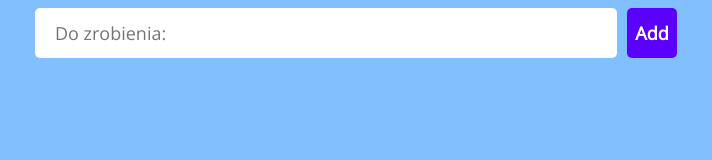
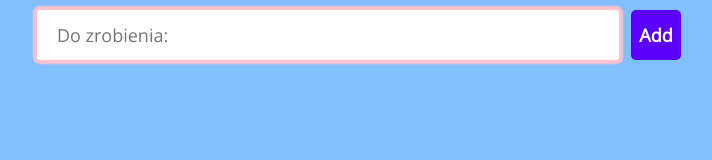
Before and after one commit to mexak/ToDoList, a plain HTML site: page todolist/todo.html in a window 1280 px wide. In both pictures the pointer is over the input "Do zrobienia:". Shown: the whole page, without its empty margins (73-785 px from the left). Drawn offline with nearby package versions, Linux system fonts and the light colour scheme.

Commit message:
Input, border, hover

```diff
--- a/todolist/css/main.css
+++ b/todolist/css/main.css
@@ -51,9 +51,11 @@ header input {
 
 }
 
-/*header input::-moz-input-placeholder-{
-  color: #DBB7FF;
-}*/
+header input:hover{
+  border-color: pink;
+  border-width: 2px;
+  box-shadow: 0 0 2px 2px pink;
+}
 
 header button{
   width: 50px;
```
